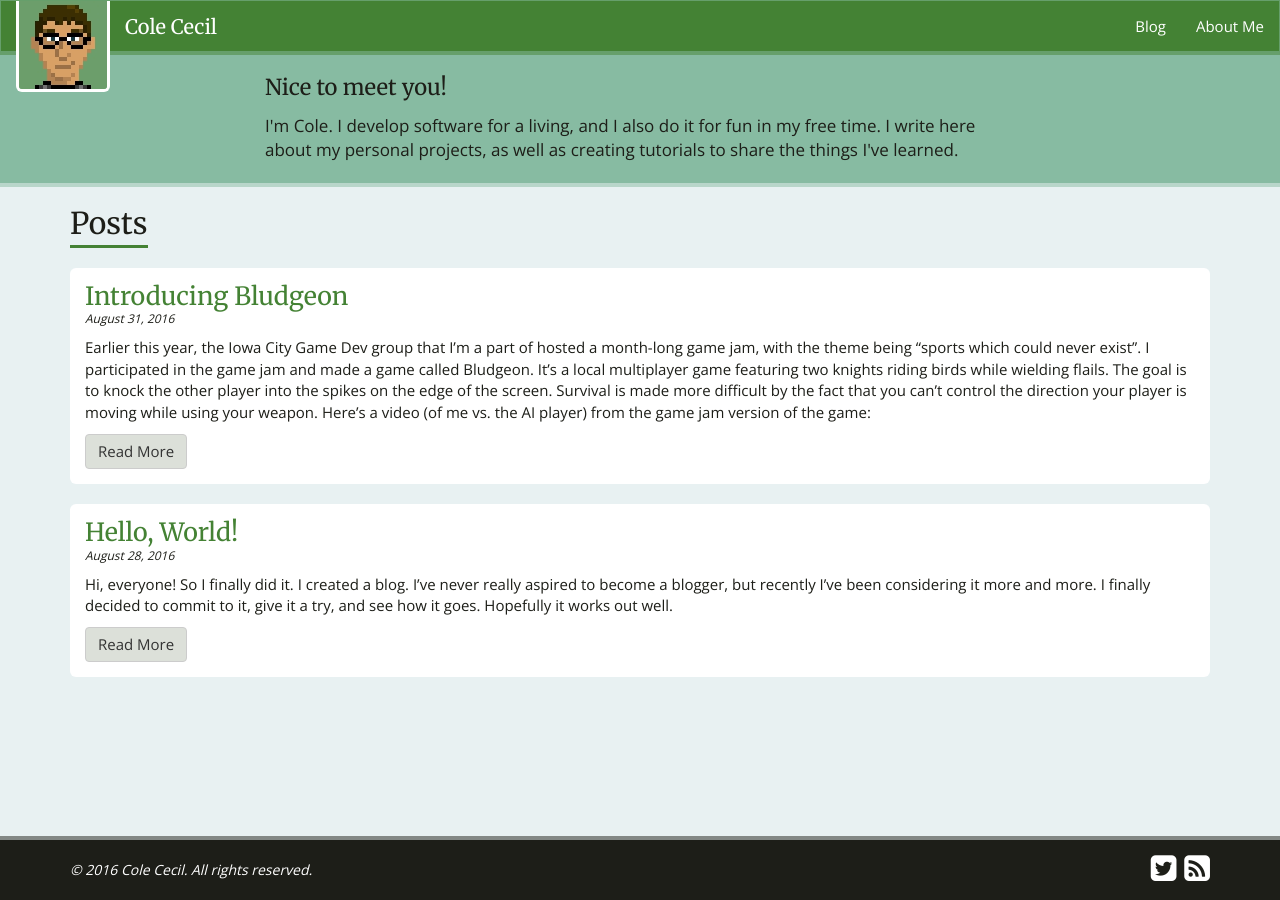
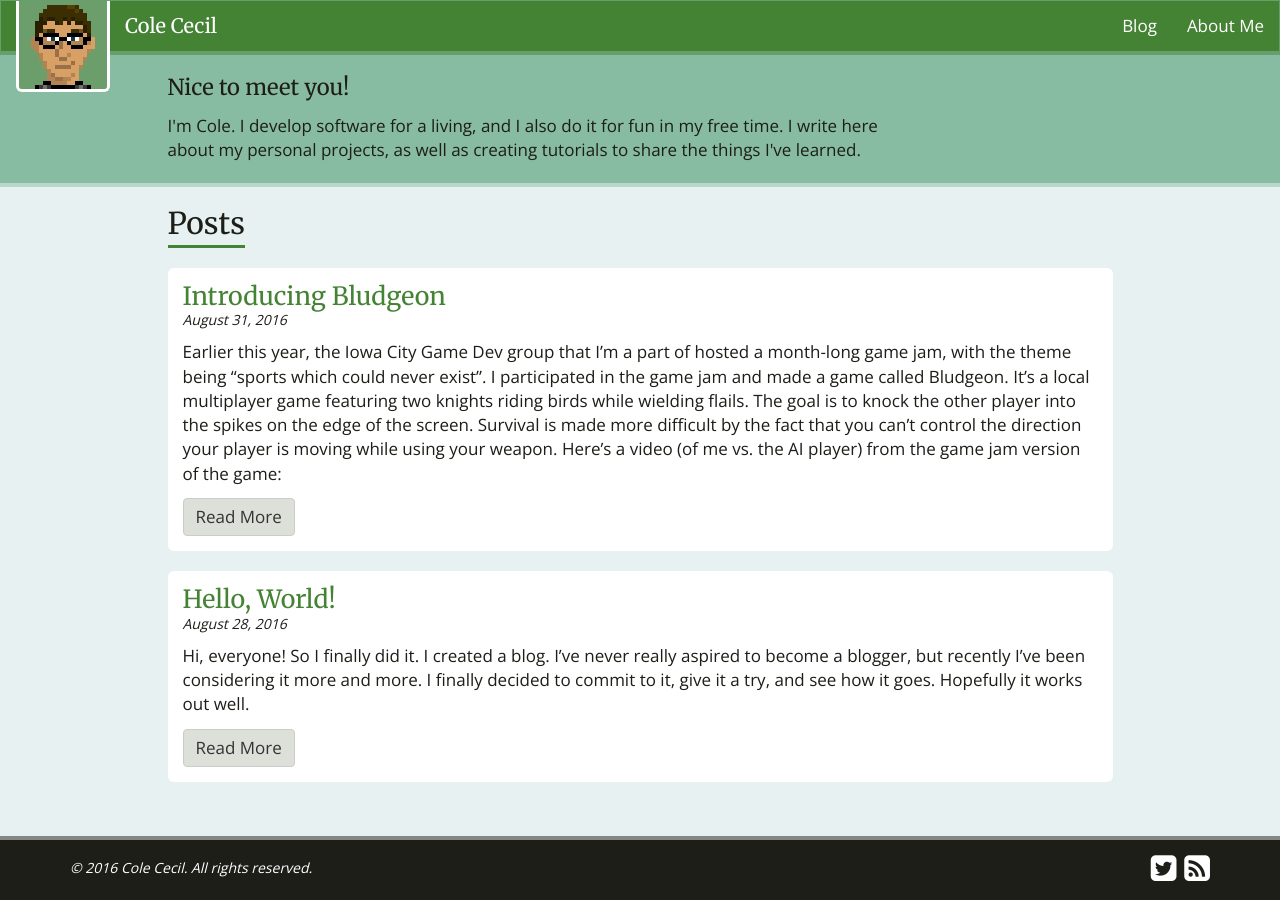
Before and after one commit to colececil/colececil.github.io, a Jekyll site: the page built from index.html, in a window 1280 px wide. Built offline with Jekyll 4.4.1, drawn with Linux system fonts in a browser that asks for light colours; some web fonts are replaced; the list of posts is cut into pages by our own code.

Commit message:
Improve readability of text
In order to improve the readability, I reduced the line width and increased the text size.

```diff
--- a/_layouts/page.html
+++ b/_layouts/page.html
@@ -4,7 +4,7 @@ layout: default
 <article>
     <div class="container">
         <div class="row">
-            <div class="col-xs-12">
+            <div class="col-md-8 col-md-offset-1 col-xs-12">
                 <header>
                     <h1>{{page.title}}</h1>
                 </header>
--- a/_layouts/post.html
+++ b/_layouts/post.html
@@ -4,7 +4,7 @@ layout: default
 <article itemscope itemtype="http://schema.org/BlogPosting">
     <div class="container">
         <div class="row">
-            <div class="col-xs-12">
+            <div class="col-md-8 col-md-offset-1 col-xs-12">
                 <header>
                     <h1 itemprop="name headline">{{page.title}}</h1>
                     <time datetime="{{page.date | date_to_xmlschema}}" itemprop="datePublished">
--- a/_sass/_base.scss
+++ b/_sass/_base.scss
@@ -92,7 +92,7 @@ article {
 
 time {
     font-style: italic;
-    font-size: 12px;
+    font-size: 14px;
 }
 
 footer {
--- a/css/main.scss
+++ b/css/main.scss
@@ -3,7 +3,7 @@
 ---
 @charset "utf-8";
 
-$font-size-base: 15px;
+$font-size-base: 17px;
 $font-family-sans-serif: "Open Sans", "Helvetica Neue", Helvetica, Arial, sans-serif;
 $font-family-serif: "Merriweather", $font-family-sans-serif;
 
--- a/index.html
+++ b/index.html
@@ -4,7 +4,7 @@ layout: default
 <header>
     <div class="container">
         <div class="row">
-            <div class="col-xs-8 col-xs-offset-4 col-sm-8 col-sm-offset-2">
+            <div class="col-xs-8 col-xs-offset-4 col-md-offset-1">
                 <h1 class="greeting">Nice to meet you!</h1>
                 <p>{{site.description}}</p>
             </div>
@@ -14,7 +14,7 @@ layout: default
 <section>
     <div class="container">
         <div class="row">
-            <div class="col-xs-12">
+            <div class="col-md-10 col-md-offset-1 col-xs-12">
                 <h1>Posts</h1>
                 <ul id="posts" class="list-unstyled">
                     {% for post in paginator.posts %}
```
